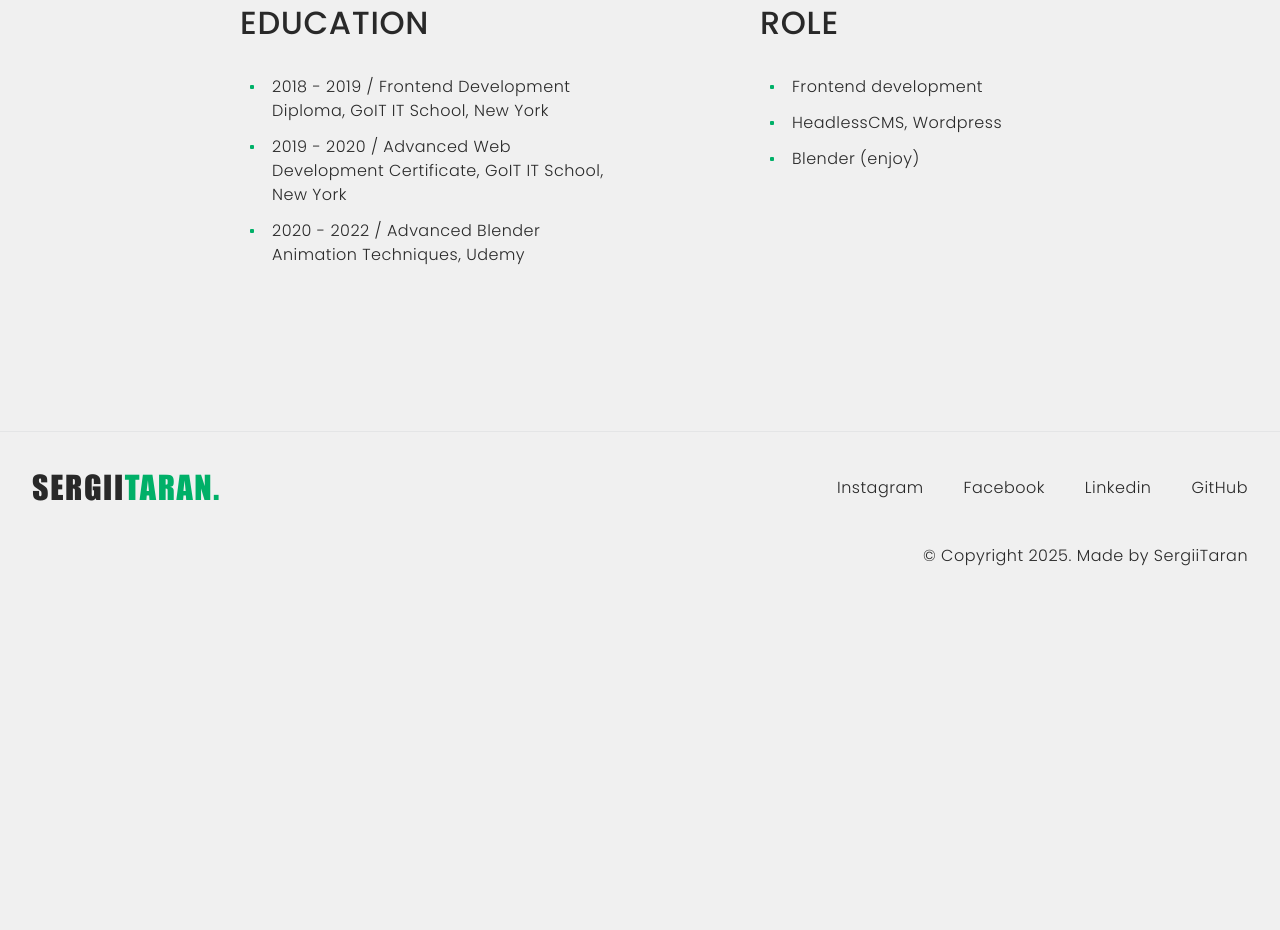
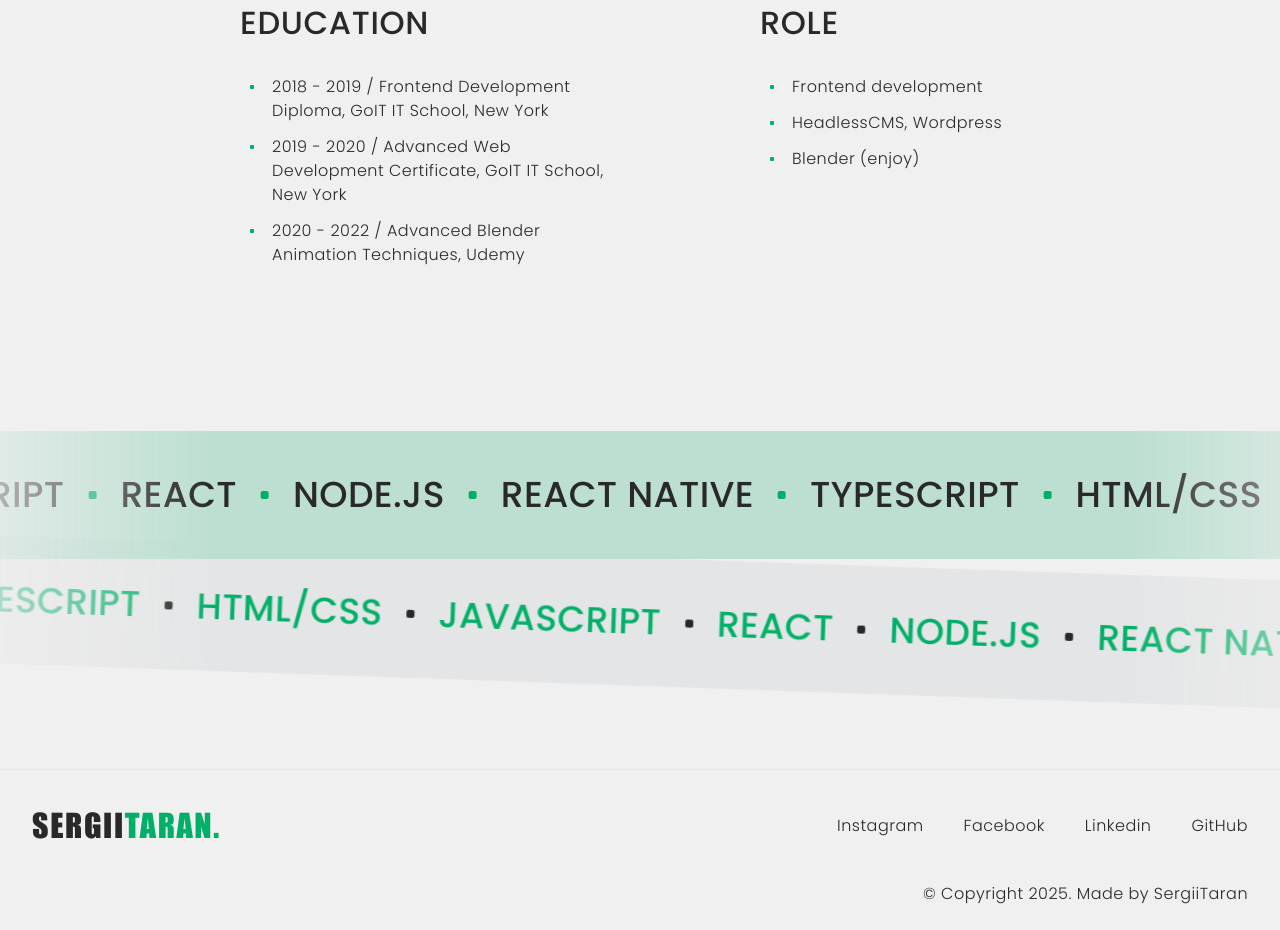
Before and after one commit to Sergii-Taran/my-portfolio-template, a plain HTML site: page index.html in a window 1280 px wide. Shown: the part 1265-2195 px from the top of the page. Before the commit the page ends 1857 px from the top, so only its background shows below. Drawn offline with nearby package versions, Linux system fonts and the light colour scheme.

Commit message:
feat: add skills section layout and styling

```diff
--- a/css/styles.css
+++ b/css/styles.css
@@ -208,7 +208,7 @@ button {
 
 .about {
   padding-top: 80px;
-  padding-bottom: 80px;
+  padding-bottom: 40px;
 }
 
 .about__container {
@@ -249,7 +249,7 @@ button {
   gap: 24px;
 }
 
-.about-expirience {
+.about__experience {
   display: flex;
   flex-direction: column;
   gap: 40px;
@@ -286,7 +286,7 @@ button {
 @media screen and (min-width: 768px) {
   .about {
     padding-top: 124px;
-    padding-bottom: 124px;
+    padding-bottom: 62px;
 
     position: relative;
 
@@ -317,12 +317,12 @@ button {
     margin-left: auto;
   }
 
-  .about-expirience {
+  .about__experience {
     flex-direction: row;
     gap: 32px;
   }
 
-  .about__expirience-item {
+  .about__experience-item {
     width: calc((100% - 32px) / 2);
   }
 }
@@ -330,7 +330,7 @@ button {
 @media screen and (min-width: 1280px) {
   .about {
     padding-top: 164px;
-    padding-bottom: 164px;
+    padding-bottom: 82px;
 
     background-image: image-set(
       url("../images/hero-bg/decor-bg-2.png") 1x,
@@ -356,13 +356,13 @@ button {
     width: 488px;
   }
 
-  .about-expirience {
+  .about__experience {
     gap: 136px;
     max-width: 904px;
     margin-left: 208px;
   }
 
-  .about__expirience-item {
+  .about__experience-item {
     width: calc((100% - 136px) / 2);
   }
 }
@@ -370,13 +370,144 @@ button {
 /* ------------------------------ */
 /* ------- skills section ------- */
 
-@media screen and (min-width: 360px) {
+.skills {
+  overflow: hidden;
+  padding-top: 40px;
+  padding-bottom: 40px;
+  position: relative;
+}
+
+.skills__marquee-top,
+.skills__marquee-bottom {
+  position: relative;
+  overflow: hidden;
+  width: 120vw;
+  margin-left: -10vw;
+  display: flex;
+  white-space: nowrap;
+
+  font-weight: 500;
+  font-size: 32px;
+  line-height: 1.25;
+  letter-spacing: 0.02em;
+  text-transform: uppercase;
+}
+
+.skills__marquee-top,
+.skills__marquee-bottom {
+  -webkit-mask-image: linear-gradient(
+    to right,
+    transparent,
+    black 20%,
+    black 80%,
+    transparent
+  );
+  mask-image: linear-gradient(
+    to right,
+    transparent,
+    black 20%,
+    black 80%,
+    transparent
+  );
+}
+
+.skills__marquee-top {
+  color: var(--color-text);
+  background-color: var(--color-light);
+  z-index: 2;
+}
+
+.skills__marquee-bottom {
+  color: var(--color-accent);
+  background-color: var(--color-dark);
+  transform: rotate(2deg);
+
+  z-index: 1;
+}
+
+.skills__row {
+  display: flex;
+  flex-shrink: 0;
+  white-space: nowrap;
+}
+
+.skills__track,
+.skills__track-bottom {
+  display: inline-flex;
+  align-items: center;
+  flex-shrink: 0;
+  gap: 24px;
+  padding: 32px 0;
+}
+
+.skills__track {
+  animation: scroll-left 22s linear infinite;
+}
+
+.skills__track-bottom {
+  animation: scroll-right 28s linear infinite;
+}
+
+.skills__row:hover .skills__track,
+.skills__row:hover .skills__track-bottom {
+  animation-play-state: paused;
+}
+
+.skills__dots {
+  display: inline-block;
+  width: 8px;
+  height: 8px;
+  border-radius: 2px;
+  background-color: var(--color-accent);
+  vertical-align: middle;
+}
+
+.skills__track-bottom .skills__dots {
+  background-color: var(--color-text);
+}
+
+@keyframes scroll-left {
+  0% {
+    transform: translateX(0);
+  }
+  100% {
+    transform: translateX(-50%);
+  }
+}
+
+@keyframes scroll-right {
+  0% {
+    transform: translateX(-50%);
+  }
+  100% {
+    transform: translateX(0);
+  }
 }
 
 @media screen and (min-width: 768px) {
+  .skills {
+    padding-top: 62px;
+    padding-bottom: 62px;
+  }
+
+  .skills__marquee-top,
+  .skills__marquee-bottom {
+    font-size: 36px;
+    line-height: 1.33;
+    letter-spacing: 0.01em;
+  }
+
+  .skills__track,
+  .skills__track-bottom {
+    padding: 40px 0;
+  }
 }
 
 @media screen and (min-width: 1280px) {
+  .skills {
+    padding-top: 82px;
+    padding-bottom: 82px;
+  }
 }
 
 /* -------------------------------- */
--- a/index.html
+++ b/index.html
@@ -107,8 +107,8 @@
             </div>
           </div>
 
-          <div class="about-expirience">
-            <div class="about__education about__expirience-item">
+          <div class="about__experience">
+            <div class="about__education about__experience-item">
               <h3 class="about__subtitle section__subtitle">EDUCATION</h3>
               <ul class="about__education-list">
                 <li class="about__education-item">
@@ -131,7 +131,7 @@
               </ul>
             </div>
 
-            <div class="about__role about__expirience-item">
+            <div class="about__role about__experience-item">
               <h3 class="about__subtitle section__subtitle">ROLE</h3>
               <ul class="about__role-list">
                 <li class="about__role-item">
@@ -151,7 +151,75 @@
         </div>
       </section>
 
-      <section class="skills"></section>
+      <section class="skills section">
+        <div class="skills__container container">
+          <h2 class="skills__title visually-hidden">Tech Skills</h2>
+
+          <div class="skills__marquee-top">
+            <div class="skills__row">
+              <div class="skills__track">
+                <span class="skills__dots"></span>
+                <span class="skills__text">HTML/CSS</span>
+                <span class="skills__dots"></span>
+                <span class="skills__text">JavaScript</span>
+                <span class="skills__dots"></span>
+                <span class="skills__text">React</span>
+                <span class="skills__dots"></span>
+                <span class="skills__text">Node.js</span>
+                <span class="skills__dots"></span>
+                <span class="skills__text">React Native</span>
+                <span class="skills__dots"></span>
+                <span class="skills__text">TypeScript</span>
+                <span class="skills__dots"></span>
+                <span class="skills__text">HTML/CSS</span>
+                <span class="skills__dots"></span>
+                <span class="skills__text">JavaScript</span>
+                <span class="skills__dots"></span>
+                <span class="skills__text">React</span>
+                <span class="skills__dots"></span>
+                <span class="skills__text">Node.js</span>
+                <span class="skills__dots"></span>
+                <span class="skills__text">React Native</span>
+                <span class="skills__dots"></span>
+                <span class="skills__text">TypeScript</span>
+                <span class="skills__dots"></span>
+              </div>
+            </div>
+          </div>
+
+          <div class="skills__marquee-bottom">
+            <div class="skills__row">
+              <div class="skills__track-bottom">
+                <span class="skills__dots"></span>
+                <span class="skills__text">HTML/CSS</span>
+                <span class="skills__dots"></span>
+                <span class="skills__text">JavaScript</span>
+                <span class="skills__dots"></span>
+                <span class="skills__text">React</span>
+                <span class="skills__dots"></span>
+                <span class="skills__text">Node.js</span>
+                <span class="skills__dots"></span>
+                <span class="skills__text">React Native</span>
+                <span class="skills__dots"></span>
+                <span class="skills__text">TypeScript</span>
+                <span class="skills__dots"></span>
+                <span class="skills__text">HTML/CSS</span>
+                <span class="skills__dots"></span>
+                <span class="skills__text">JavaScript</span>
+                <span class="skills__dots"></span>
+                <span class="skills__text">React</span>
+                <span class="skills__dots"></span>
+                <span class="skills__text">Node.js</span>
+                <span class="skills__dots"></span>
+                <span class="skills__text">React Native</span>
+                <span class="skills__dots"></span>
+                <span class="skills__text">TypeScript</span>
+                <span class="skills__dots"></span>
+              </div>
+            </div>
+          </div>
+        </div>
+      </section>
 
       <section class="projects"></section>
 
```
